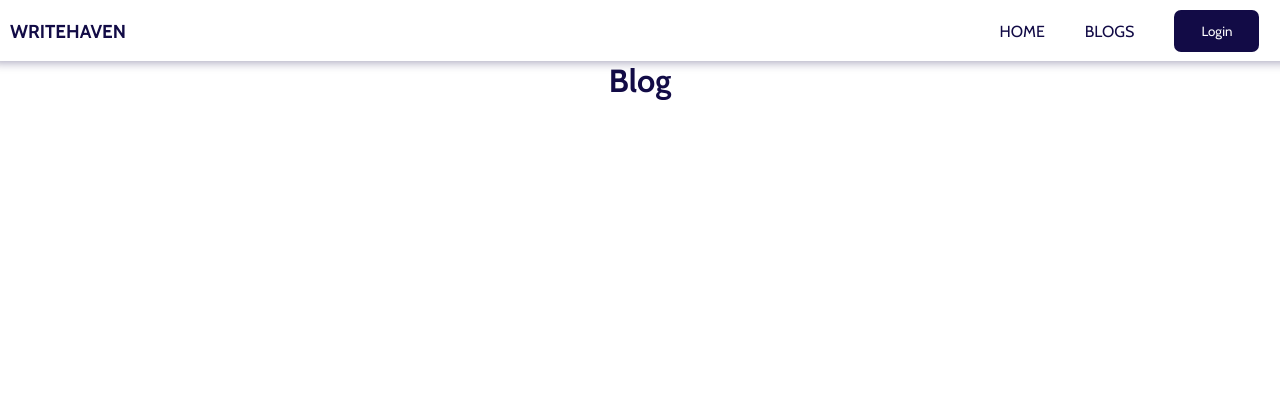
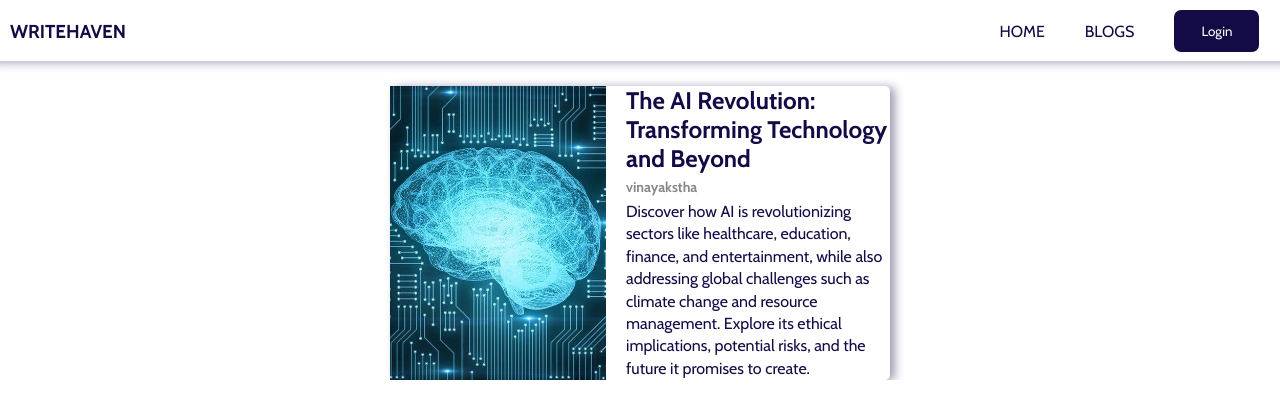
Before and after one commit to vinayakstha/Blog-Website, a React (Vite) app: page /Blog in a window 1280 px wide. Shown: the top 418 px of the page. Built offline with nearby package versions, Linux system fonts and the light colour scheme.

Commit message:
blog-post

```diff
--- a/src/Blog.jsx
+++ b/src/Blog.jsx
@@ -1,6 +1,19 @@
 function Blog() {
     return (
-        <h1>Blog</h1>
+        <>
+            <div className="blogPost">
+                <div className="blogImage">
+                    <img src="src/assets/ai.jpg" />
+                </div>
+                <div className="blogText">
+                    <h2>The AI Revolution: Transforming Technology and Beyond</h2>
+                    <p className="blogInfo">
+                        <span className="blogAuthor">vinayakstha</span>
+                    </p>
+                    <p className="blogDesc">Discover how AI is revolutionizing sectors like healthcare, education, finance, and entertainment, while also addressing global challenges such as climate change and resource management. Explore its ethical implications, potential risks, and the future it promises to create.</p>
+                </div>
+            </div>
+        </>
     )
 }
 export default Blog;
--- a/src/styles/app.css
+++ b/src/styles/app.css
@@ -426,3 +426,47 @@ form .passwordResetInputField input,
         padding: 30px 20px;
     }
 }
+
+/* blog */
+
+.blogPost {
+    display: flex;
+    gap: 20px;
+    margin-top: 25px;
+    box-shadow: 5px 1px 10px rgba(18, 11, 70, 0.4);
+    border-radius: 5px;
+    max-width: 500px;
+}
+
+.blogPost img {
+    max-width: 100%;
+    width: 100%;
+    height: 100%;
+    object-fit: cover;
+}
+
+.blogPost .blogImage {
+    width: 45%;
+}
+
+.blogPost .blogText {
+    width: 55%;
+}
+
+.blogPost .blogText h2 {
+    font-size: 1.5rem;
+}
+
+.blogPost .blogText .blogInfo {
+    margin: 5px 0;
+    font-size: 14px;
+    font-weight: bold;
+}
+
+.blogPost .blogText .blogInfo span {
+    color: #888;
+}
+
+.blogPost .blogText .blogDesc {
+    line-height: 1.4rem;
+}
```
Also changed, not shown: src/assets/ai.jpg (added).
